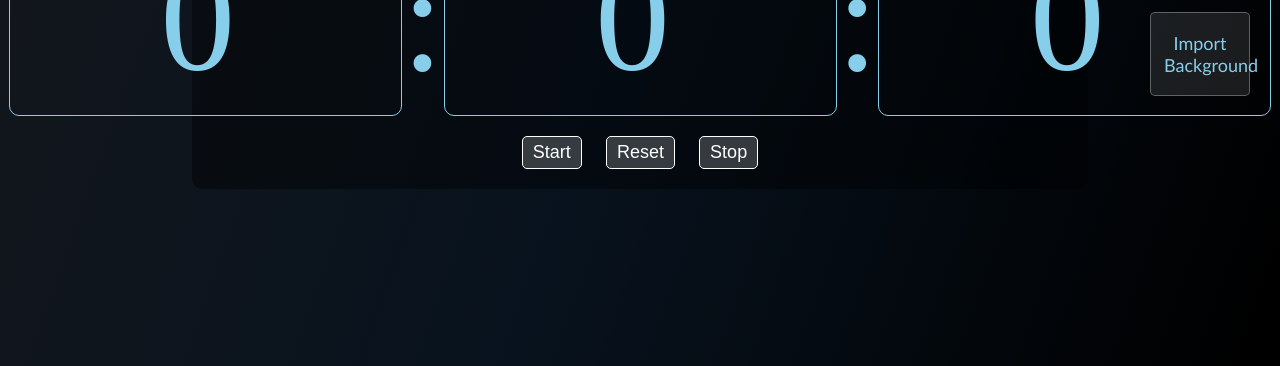
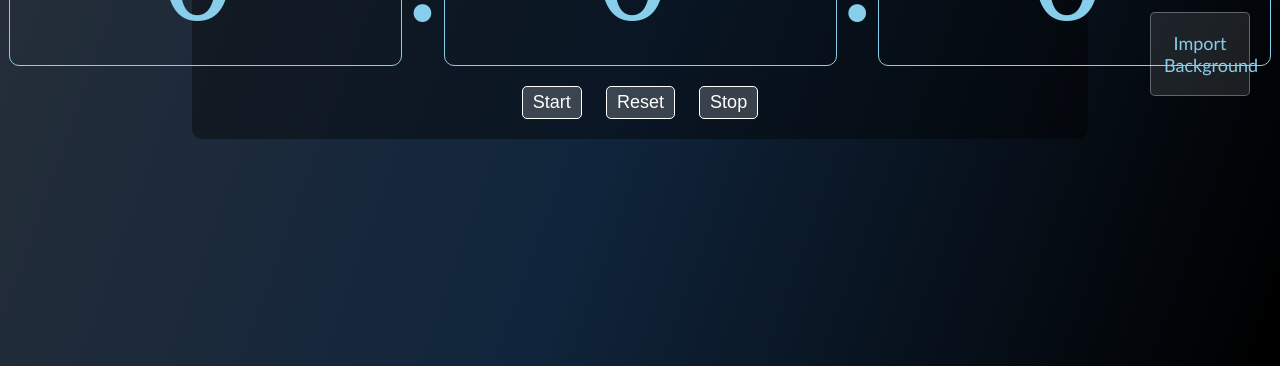
Before and after one commit to SirMartel22/Global-Timer, a website: page index.html in a window 1280 px wide. Shown: the part 434-800 px from the top of the page. Drawn offline with Linux system fonts and the light colour scheme.

Commit message:
checking all the possible changes that is needed to be done

```diff
--- a/global-timer.css
+++ b/global-timer.css
@@ -25,22 +25,11 @@ body{
 	text-align: center;
 }
 
-body::before{
-	content:'';
-	position: fixed;
-	top:0;
-	left: 0;
-	width: 100%;
-	height: 100%;
-	background-color: rgba(0, 0, 0, 0.5);
-	z-index: -1;
-}
-
 
 .header{
 	font-size: 35px;
 	font-weight: bold;
-	margin-top: -10px;
+	margin-top: -100px;
 }
 
 /* side navigation styles */
@@ -79,6 +68,7 @@ body::before{
 }
 
 .showTitleInput input[type="text"]{
+	margin-top: -100px;
 	width: 300px;
 	height: 50px;
 	border: 1px solid aqua;
@@ -199,7 +189,7 @@ body::before{
 .logo-container{
 	margin-right: auto;
 	margin-left: 40px;
-	margin-top: 10px;
+	/* margin-top: 10px; */
 	width: 100px;
 	height: 100px;
 }
--- a/global-timer.js
+++ b/global-timer.js
@@ -65,9 +65,7 @@ showTitleInput.style.display = 'none'
 			console.log(logoInput.value)
 			logoInput.style.display ='none';
 		}
-	})
-
-
+	});
 
 //Function to reset background to default gradient
 function resetBackground(){
@@ -79,7 +77,6 @@ function resetBackground(){
 	fileNameDisplay.textContent = '';
 	console.log(backgroundInput.value)
 }
-
 
 //Side navigation code
 
```
